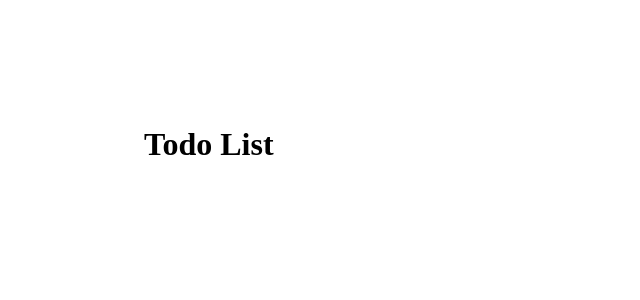
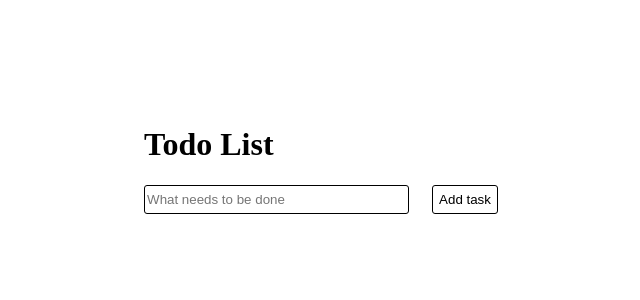
Before and after one commit to Sergey-dev10/Todo-Redux-ToolKit, a React (Create React App) app: page / in a window 1280 px wide. Shown: the top 300 px of the page, without its empty margins (319-959 px from the left). Built offline with nearby package versions, Linux system fonts and the light colour scheme.

Commit message:
feat: implement TaskAddition component, initialize store, implement todoRducer and ADD_TASK action

```diff
--- /dev/null
+++ b/src/actions/actionTypes.js
@@ -0,0 +1,3 @@
+export const actionTypes = {
+  ADD_TASK: 'ADD_TASK',
+};
--- /dev/null
+++ b/src/actions/actions.js
@@ -0,0 +1,8 @@
+import { actionTypes } from './actionTypes';
+
+const { ADD_TASK } = actionTypes;
+
+export const addTask = (task) => ({
+  type: ADD_TASK,
+  payload: task,
+});
--- /dev/null
+++ b/src/components/TaskAddition/TaskAddition.js
@@ -0,0 +1,34 @@
+import React, { useState } from 'react';
+import { useDispatch, useSelector } from 'react-redux';
+import { nanoid } from '@reduxjs/toolkit';
+import { TaskAdditionWrapper, InputAddField, InputSubmit } from './TaskAddition.style';
+import { addTask } from '../../actions/actions';
+
+export const TaskAddition = () => {
+  const dispatch = useDispatch();
+  const tasks = useSelector((state) => state.todo);
+  const [inPutValue, setInputValue] = useState('');
+  const handleChangeInput = (event) => {
+    const value = event.target.value.trim();
+    setInputValue(value);
+  };
+  const handleSubmit = (event) => {
+    event.preventDefault();
+    if (inPutValue) {
+      dispatch(addTask({ id: nanoid(), text: inPutValue }));
+      setInputValue('');
+    }
+  };
+
+  return (
+    <TaskAdditionWrapper onSubmit={handleSubmit}>
+      <InputAddField
+        type="text"
+        placeholder="What needs to be done"
+        value={inPutValue}
+        onChange={handleChangeInput}
+      />
+      <InputSubmit type="submit" value="Add task" />
+    </TaskAdditionWrapper>
+  );
+};
--- /dev/null
+++ b/src/components/TaskAddition/TaskAddition.style.js
@@ -0,0 +1,22 @@
+import styled from 'styled-components';
+
+export const TaskAdditionWrapper = styled.form`
+    display: flex;
+    justify-content: space-between;
+    margin-bottom: 15px;
+`;
+
+export const InputSubmit = styled.input`
+    height: 29px;
+    border: 1px solid #000000;
+    border-radius: 3px;
+    background-color: #FFFFFF;
+`;
+
+export const InputAddField = styled.input`
+    width: 75%;
+    height: 29px;
+    box-sizing: border-box;
+    border: 1px solid #000000;
+    border-radius: 3px;
+`;
--- /dev/null
+++ b/src/components/TaskAddition/index.js
@@ -0,0 +1 @@
+export * from './TaskAddition';
--- a/src/components/TodoList/TodoList.js
+++ b/src/components/TodoList/TodoList.js
@@ -1,9 +1,11 @@
 import React from 'react';
 import { Title } from '../Title';
-import { TaskListWrapper } from './TodoList.styled';
+import { TaskAddition } from '../TaskAddition';
+import { TaskListWrapper } from './TodoList.style';
 
 export const TodoList = () => (
   <TaskListWrapper>
     <Title />
+    <TaskAddition />
   </TaskListWrapper>
 );
--- a/src/index.js
+++ b/src/index.js
@@ -2,8 +2,11 @@ import React from 'react';
 import ReactDOM from 'react-dom';
 import { Provider } from 'react-redux';
 import App from './App';
+import { store } from './store/store';
 
 ReactDOM.render(
-  <App />,
+  <Provider store={store}>
+    <App />
+  </Provider>,
   document.getElementById('root'),
 );
--- /dev/null
+++ b/src/reducers/todoReducer.js
@@ -0,0 +1,19 @@
+import { actionTypes } from '../actions/actionTypes';
+
+const initialState = {
+  todo: [],
+};
+
+const { ADD_TASK } = actionTypes;
+export const todoReducer = (state = initialState, action) => {
+  switch (action.type) {
+    case ADD_TASK:
+      return {
+        ...state,
+        todo:
+        [...state.todo, { id: action.payload.id, isComplited: false, text: action.payload.text }],
+      };
+    default:
+      return state;
+  }
+};
--- /dev/null
+++ b/src/store/store.js
@@ -0,0 +1,9 @@
+import { createStore } from 'redux';
+import { todoReducer } from '../reducers/todoReducer';
+
+/* eslint-disable no-underscore-dangle */
+export const store = createStore(
+  todoReducer,
+  window.__REDUX_DEVTOOLS_EXTENSION__ && window.__REDUX_DEVTOOLS_EXTENSION__(),
+);
+/* eslint-enable */
```
Also changed, not shown: src/components/TodoList/TodoList.style.js (renamed from src/components/TodoList/TodoList.styled.js).
